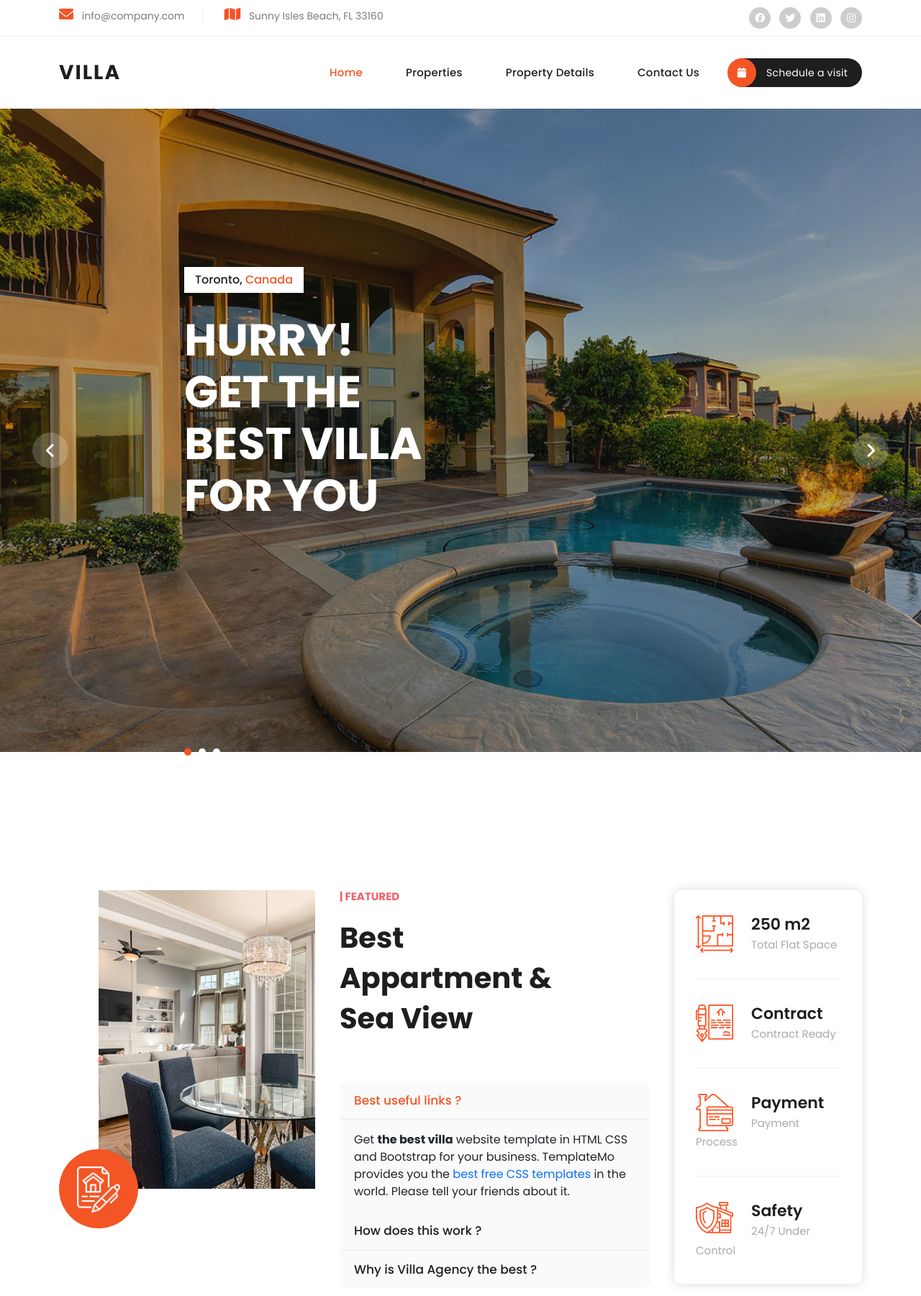
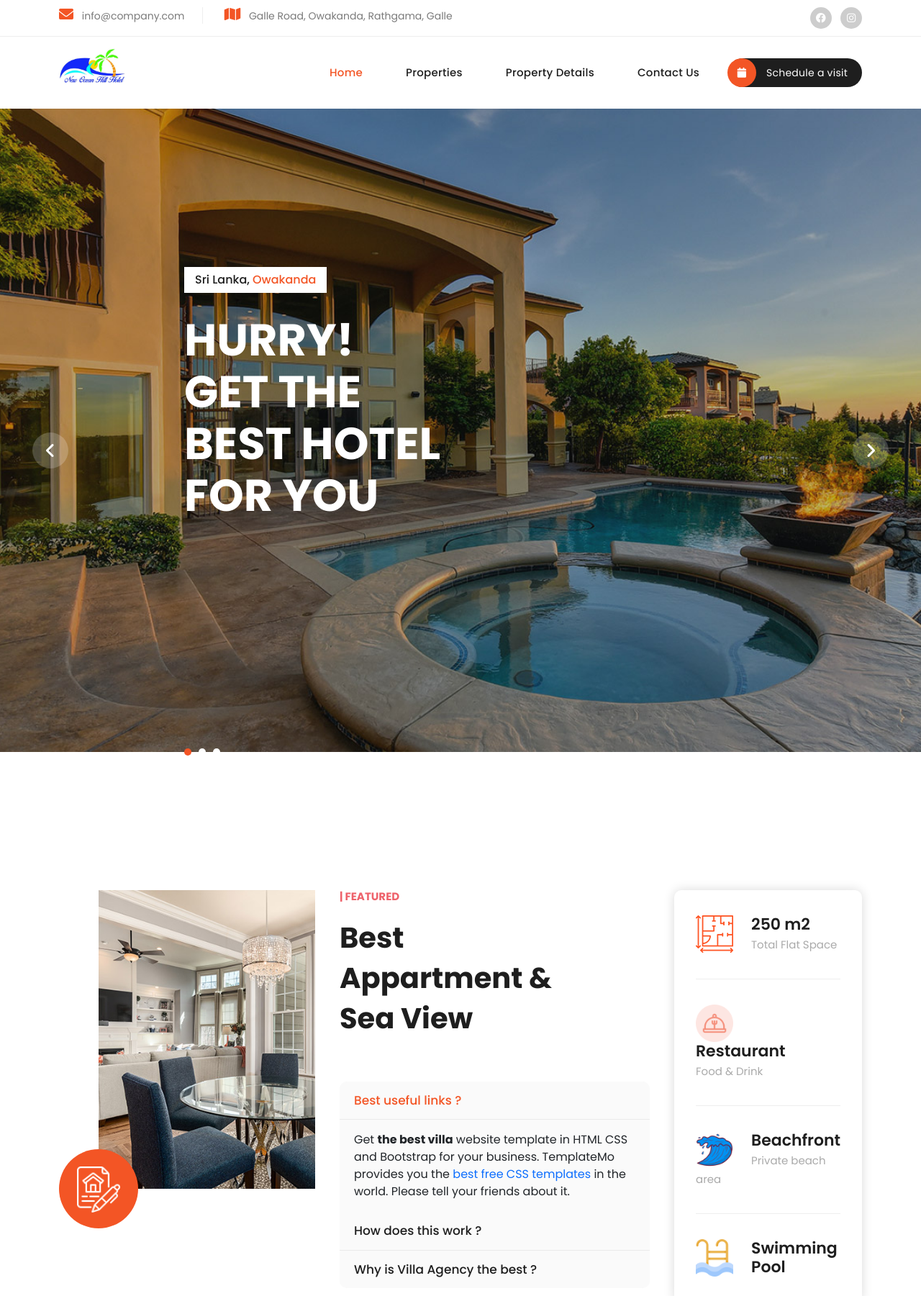
Before and after one commit to ThejanNim/ocean-hill, a plain HTML site: page index.html in a window 1280 px wide. Shown: the top 1801 px of the page at 72% size. Drawn offline with nearby package versions, Linux system fonts and the light colour scheme.

Commit message:
Add images and change details.

```diff
--- a/assets/css/templatemo-villa-agency.css
+++ b/assets/css/templatemo-villa-agency.css
@@ -407,19 +407,7 @@ Header Style
   -o-transition: all 0.3s ease 0s;
   transition: all 0.3s ease 0s;
   display: inline-block;
-}
-
-.header-area .main-nav .logo h1 {
-  line-height: 100px;
-  font-size: 28px;
-  text-transform: uppercase;
-  color: #1e1e1e;
-  font-weight: 700;
-  letter-spacing: 2px;
-}
-
-.background-header .main-nav .logo h1 {
-  line-height: 80px;
+  width: 100px;
 }
 
 .header-area .main-nav ul.nav {
--- a/index.html
+++ b/index.html
@@ -49,14 +49,14 @@ https://templatemo.com/tm-591-villa-agency
         <div class="col-lg-8 col-md-8">
           <ul class="info">
             <li><i class="fa fa-envelope"></i> info@company.com</li>
-            <li><i class="fa fa-map"></i> Sunny Isles Beach, FL 33160</li>
+            <li><i class="fa fa-map"></i> Galle Road, Owakanda, Rathgama, Galle</li>
           </ul>
         </div>
         <div class="col-lg-4 col-md-4">
           <ul class="social-links">
-            <li><a href="#"><i class="fab fa-facebook"></i></a></li>
-            <li><a href="https://x.com/minthu" target="_blank"><i class="fab fa-twitter"></i></a></li>
-            <li><a href="#"><i class="fab fa-linkedin"></i></a></li>
+            <li><a href="https://www.facebook.com/newoceanhillhotel"><i class="fab fa-facebook"></i></a></li>
+            <!-- <li><a href="https://x.com/minthu" target="_blank"><i class="fab fa-twitter"></i></a></li> -->
+            <!-- <li><a href="#"><i class="fab fa-linkedin"></i></a></li> -->
             <li><a href="#"><i class="fab fa-instagram"></i></a></li>
           </ul>
         </div>
@@ -72,7 +72,8 @@ https://templatemo.com/tm-591-villa-agency
                 <nav class="main-nav">
                     <!-- ***** Logo Start ***** -->
                     <a href="index.html" class="logo">
-                        <h1>Villa</h1>
+                        <!-- <h1>Villa</h1> -->
+                        <img src="./assets/images/logo.jpg" alt="ocean hill logo"/>
                     </a>
                     <!-- ***** Logo End ***** -->
                     <!-- ***** Menu Start ***** -->
@@ -98,19 +99,19 @@ https://templatemo.com/tm-591-villa-agency
     <div class="owl-carousel owl-banner">
       <div class="item item-1">
         <div class="header-text">
-          <span class="category">Toronto, <em>Canada</em></span>
-          <h2>Hurry!<br>Get the Best Villa for you</h2>
+          <span class="category">Sri Lanka, <em>Owakanda</em></span>
+          <h2>Hurry!<br>Get the Best hotel for you</h2>
         </div>
       </div>
       <div class="item item-2">
         <div class="header-text">
-          <span class="category">Melbourne, <em>Australia</em></span>
-          <h2>Be Quick!<br>Get the best villa in town</h2>
+          <span class="category">Sri Lanka, <em>Owakanda</em></span>
+          <h2>Be Quick!<br>Get the best hotel in Sri Lanka</h2>
         </div>
       </div>
       <div class="item item-3">
         <div class="header-text">
-          <span class="category">Miami, <em>South Florida</em></span>
+          <span class="category">Sri Lanka, <em>Owakanda</em></span>
           <h2>Act Now!<br>Get the highest level penthouse</h2>
         </div>
       </div>
@@ -177,16 +178,16 @@ https://templatemo.com/tm-591-villa-agency
                 <h4>250 m2<br><span>Total Flat Space</span></h4>
               </li>
               <li>
-                <img src="assets/images/info-icon-02.png" alt="" style="max-width: 52px;">
-                <h4>Contract<br><span>Contract Ready</span></h4>
+                <img src="assets/images/restaurant-icon.png" alt="" style="max-width: 52px;">
+                <h4>Restaurant<br><span>Food & Drink</span></h4>
               </li>
               <li>
-                <img src="assets/images/info-icon-03.png" alt="" style="max-width: 52px;">
-                <h4>Payment<br><span>Payment Process</span></h4>
+                <img src="assets/images/ocean-icon.png" alt="" style="max-width: 52px;">
+                <h4>Beachfront<br><span>Private beach area</span></h4>
               </li>
               <li>
-                <img src="assets/images/info-icon-04.png" alt="" style="max-width: 52px;">
-                <h4>Safety<br><span>24/7 Under Control</span></h4>
+                <img src="assets/images/pool-icon.png" alt="" style="max-width: 52px;">
+                <h4>Swimming Pool</h4>
               </li>
             </ul>
           </div>
@@ -235,7 +236,7 @@ https://templatemo.com/tm-591-villa-agency
               </div>
               <div class="col-lg-4">
                 <div class="counter">
-                  <h2 class="timer count-title count-number" data-to="12" data-speed="1000"></h2>
+                  <h2 class="timer count-title count-number" data-to="24" data-speed="1000"></h2>
                   <p class="count-text ">Years<br>Experience</p>
                 </div>
               </div>
@@ -562,9 +563,7 @@ https://templatemo.com/tm-591-villa-agency
   <footer>
     <div class="container">
       <div class="col-lg-8">
-        <p>Copyright © 2048 Villa Agency Co., Ltd. All rights reserved.
-
-        Design: <a rel="nofollow" href="https://templatemo.com" target="_blank">TemplateMo</a> Distribution: <a href="https://themewagon.com">ThemeWagon</a></p>
+        <p>Copyright © 2024 Ocean Hill Hotel, All rights reserved.
       </div>
     </div>
   </footer>
```
Also changed, not shown: assets/images/logo.jpg (added), assets/images/ocean-icon.png (added), assets/images/pool-icon.png (added), assets/images/restaurant-icon.png (added).
